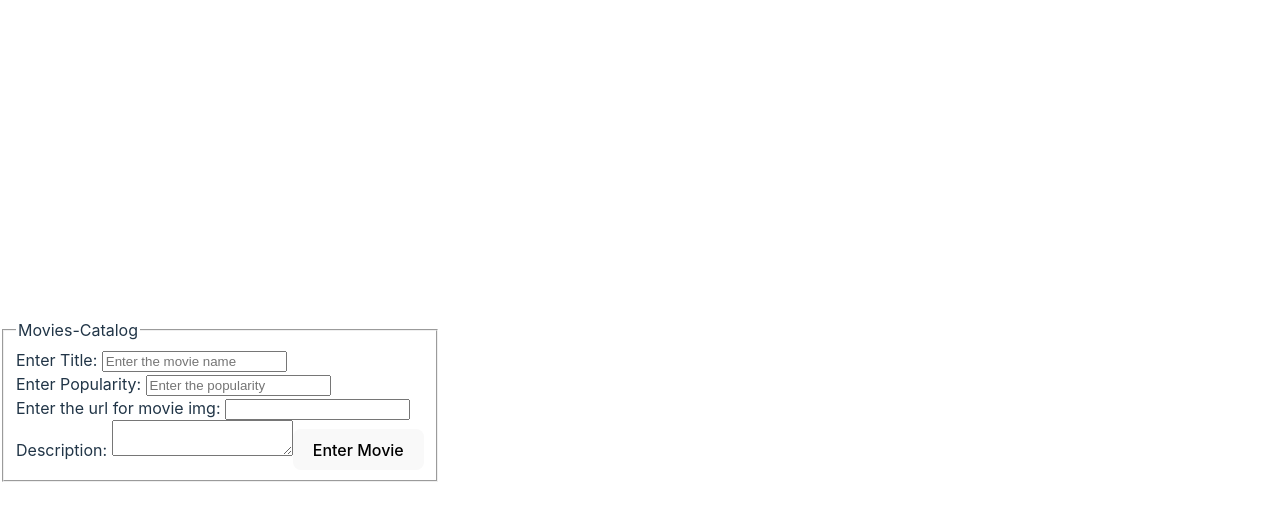
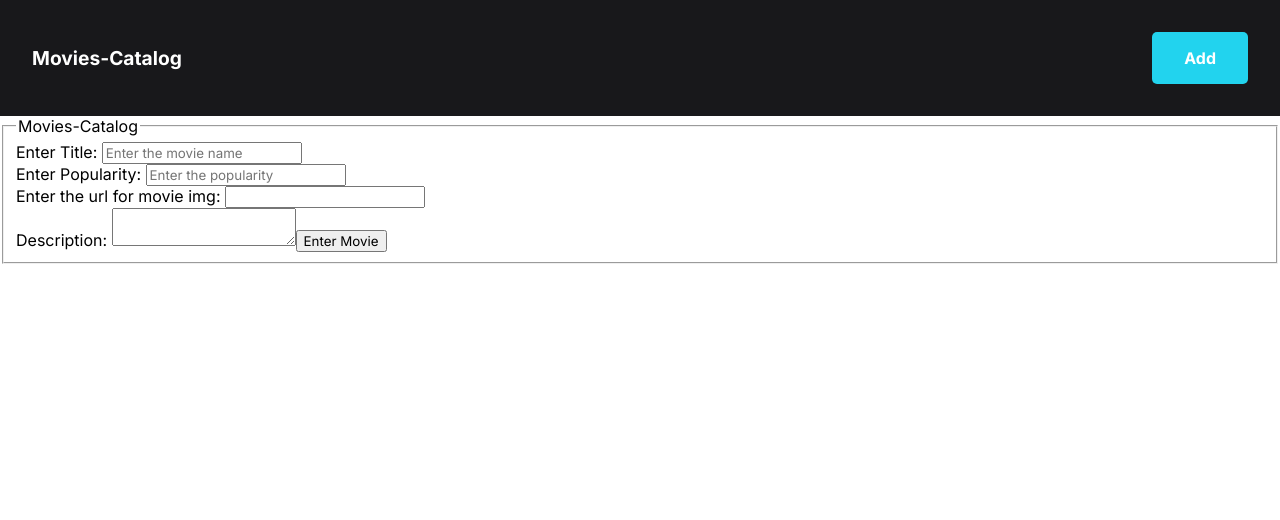
Before and after one commit to ArpitaSur05/movieZ, a React (Vite) app: page / in a window 1280 px wide. Shown: the top 520 px of the page. Built offline with nearby package versions, Linux system fonts and the light colour scheme.

Commit message:
add nav bar and routings

```diff
--- a/index.html
+++ b/index.html
@@ -5,6 +5,12 @@
     <link rel="icon" type="image/svg+xml" href="/vite.svg" />
     <meta name="viewport" content="width=device-width, initial-scale=1.0" />
     <title>Vite + React</title>
+    <link rel="preconnect" href="https://fonts.googleapis.com" />
+    <link rel="preconnect" href="https://fonts.gstatic.com" crossorigin />
+    <link
+      href="https://fonts.googleapis.com/css2?family=Inter:wght@400;700&display=swap"
+      rel="stylesheet"
+    />
   </head>
   <body>
     <div id="root"></div>
--- a/package.json
+++ b/package.json
@@ -12,7 +12,8 @@
     "axios": "^0.27.2",
     "react": "^18.2.0",
     "react-dom": "^18.2.0",
-    "react-hook-form": "^7.35.0"
+    "react-hook-form": "^7.35.0",
+    "react-router-dom": "^6.4.0"
   },
   "devDependencies": {
     "@types/react": "^18.0.17",
--- a/src/App.jsx
+++ b/src/App.jsx
@@ -1,42 +1,16 @@
-import axios from "axios";
-import { useForm } from "react-hook-form";
+import { BrowserRouter, Route, Routes } from "react-router-dom";
+import Layout from "./layouts/Layout";
+import Home from "./pages/Home";
 
 const App = () => {
-  const { register, handleSubmit } = useForm(); //2
-
-  const onSubmit = async (values) => {
-    values.popularity = +values.popularity;
-    const res = await axios.post("http://localhost:4000/movies", values);
-    console.log(res.data);
-  };
   return (
-    <fieldset>
-      <legend>Movies-Catalog</legend>
-      <form onSubmit={handleSubmit(onSubmit)}>
-        <label htmlFor="title">Enter Title: </label>
-        <input
-          type="text"
-          {...register("title", { required: true })}
-          placeholder="Enter the movie name"
-        />
-        <br />
-        <label htmlFor="popularity">Enter Popularity: </label>
-        <input
-          type="number"
-          {...register("popularity", { required: true, min: 0, max: 10 })}
-          placeholder="Enter the popularity"
-        />
-        <br />
-        <label>Enter the url for movie img: </label>
-        <input type="text" {...register("imageUrl", { required: true })} />
-        <br />
-        <label>Description: </label>
-        <textarea
-          {...register("description", { required: true, minLength: 5 })}
-        ></textarea>
-        <button>Enter Movie</button>
-      </form>
-    </fieldset>
+    <BrowserRouter>
+      <Routes>
+        <Route path="/" element={<Layout />}>
+          <Route path="" element={<Home />} />
+        </Route>
+      </Routes>
+    </BrowserRouter>
   );
 };
 export default App;
--- a/src/index.css
+++ b/src/index.css
@@ -1,70 +1,7 @@
-:root {
-  font-family: Inter, Avenir, Helvetica, Arial, sans-serif;
-  font-size: 16px;
-  line-height: 24px;
-  font-weight: 400;
-
-  color-scheme: light dark;
-  color: rgba(255, 255, 255, 0.87);
-  background-color: #242424;
-
-  font-synthesis: none;
-  text-rendering: optimizeLegibility;
-  -webkit-font-smoothing: antialiased;
-  -moz-osx-font-smoothing: grayscale;
-  -webkit-text-size-adjust: 100%;
+*{
+  font-family: "Inter";
 }
-
-a {
-  font-weight: 500;
-  color: #646cff;
-  text-decoration: inherit;
+body {
+  padding: 0;
+  margin : 0;
 }
-a:hover {
-  color: #535bf2;
-}
-
-body {
-  margin: 0;
-  display: flex;
-  place-items: center;
-  min-width: 320px;
-  min-height: 100vh;
-}
-
-h1 {
-  font-size: 3.2em;
-  line-height: 1.1;
-}
-
-button {
-  border-radius: 8px;
-  border: 1px solid transparent;
-  padding: 0.6em 1.2em;
-  font-size: 1em;
-  font-weight: 500;
-  font-family: inherit;
-  background-color: #1a1a1a;
-  cursor: pointer;
-  transition: border-color 0.25s;
-}
-button:hover {
-  border-color: #646cff;
-}
-button:focus,
-button:focus-visible {
-  outline: 4px auto -webkit-focus-ring-color;
-}
-
-@media (prefers-color-scheme: light) {
-  :root {
-    color: #213547;
-    background-color: #ffffff;
-  }
-  a:hover {
-    color: #747bff;
-  }
-  button {
-    background-color: #f9f9f9;
-  }
-}
--- /dev/null
+++ b/src/layouts/Layout.jsx
@@ -0,0 +1,14 @@
+import { Outlet } from "react-router-dom";
+import "../styles/Nav.css";
+const Layout = () => {
+  return (
+    <>
+      <nav>
+        <div className="nav-logo">Movies-Catalog</div>{" "}
+        <button className="button-add">Add</button>
+      </nav>
+      <Outlet />
+    </>
+  );
+};
+export default Layout;
--- /dev/null
+++ b/src/pages/Home.jsx
@@ -0,0 +1,43 @@
+import axios from "axios";
+
+import { useForm } from "react-hook-form";
+
+const Home = () => {
+  const { register, handleSubmit } = useForm(); //2
+
+  const onSubmit = async (values) => {
+    values.popularity = +values.popularity;
+    const res = await axios.post("http://localhost:4000/movies", values);
+    console.log(res.data);
+  };
+  return (
+    <fieldset>
+      <legend>Movies-Catalog</legend>
+      <form onSubmit={handleSubmit(onSubmit)}>
+        <label htmlFor="title">Enter Title: </label>
+        <input
+          type="text"
+          {...register("title", { required: true })}
+          placeholder="Enter the movie name"
+        />
+        <br />
+        <label htmlFor="popularity">Enter Popularity: </label>
+        <input
+          type="number"
+          {...register("popularity", { required: true, min: 0, max: 10 })}
+          placeholder="Enter the popularity"
+        />
+        <br />
+        <label>Enter the url for movie img: </label>
+        <input type="text" {...register("imageUrl", { required: true })} />
+        <br />
+        <label>Description: </label>
+        <textarea
+          {...register("description", { required: true, minLength: 5 })}
+        ></textarea>
+        <button>Enter Movie</button>
+      </form>
+    </fieldset>
+  );
+};
+export default Home;
--- /dev/null
+++ b/src/styles/Nav.css
@@ -0,0 +1,21 @@
+nav{
+    display : flex;
+    align-items: center;
+    justify-content: space-between;
+    color : white;
+    background-color: #18181b;
+    padding : 2rem;
+}
+.nav-logo{
+    font-weight: bold;
+    font-size: 1.2rem;
+}
+.button-add {
+    padding : 1rem 2rem;
+    border : none;
+    background-color: #22d3ee ;
+    color : white;
+    font-size: 1rem;
+    font-weight: bold;
+    border-radius: 5px;
+}
```
Also changed, not shown: 1 other file (tests, documents, lock files or other folders).
